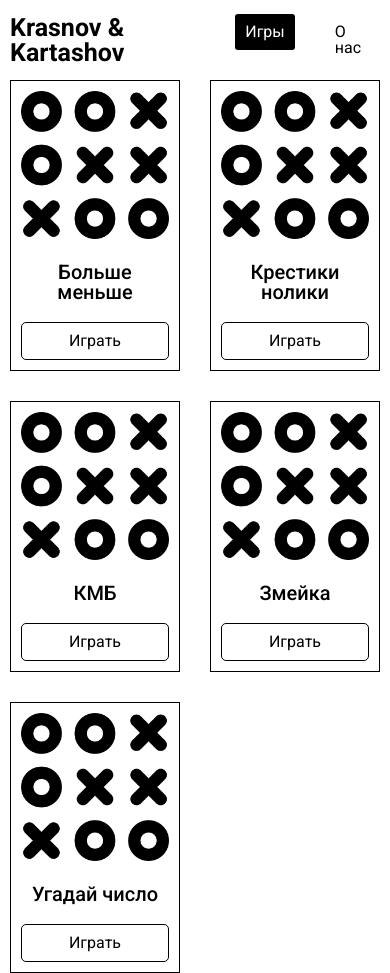
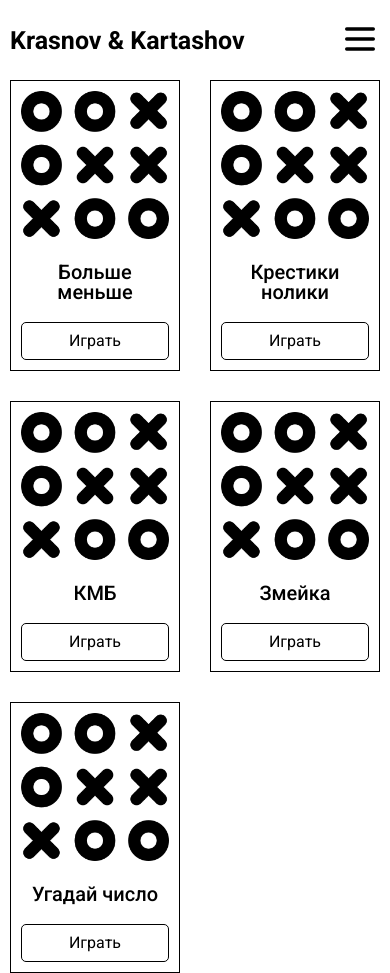
Before and after one commit to byteCruncherDEV/dual-games, a React (Vite) app: page / in a window 390 px wide. Built offline with nearby package versions, Linux system fonts and the light colour scheme.

Commit message:
add menu burger

```diff
--- a/src/widgets/Navbar/Navbar.module.scss
+++ b/src/widgets/Navbar/Navbar.module.scss
@@ -8,19 +8,18 @@
   padding: 0px 10px;
 }
 
-.wrapper {
 .logo {
   font-size: 25px;
   font-weight: 700;
 }
 
 .menu ul {
-    gap: 30px;
+  gap: 10px;
   display: flex;
 
   a {
     border-radius: 3px;
-      padding: 10px;
+    padding: 10px 20px;
 
     &.active {
       color: white;
@@ -33,4 +32,45 @@
     color: white;
   }
 }
+
+.burgerMenu {
+  display: none;
+  position: absolute;
+  background-color: white;
+  width: 100%;
+  font-size: 20px;
+  border-bottom: 1px solid black;
+
+  ul {
+    display: flex;
+    flex-direction: column;
+    align-items: center;
+
+    li a {
+      padding: 10px 0px;
     }
+  }
+}
+
+.burgerButton {
+  display: none;
+  cursor: pointer;
+
+  img {
+    height: 40px;
+  }
+}
+
+@media screen and (max-width: 560px) {
+  .menu {
+    display: none;
+  }
+
+  .burgerMenu {
+    display: block;
+  }
+
+  .burgerButton {
+    display: block;
+  }
+}
--- a/src/widgets/Navbar/Navbar.tsx
+++ b/src/widgets/Navbar/Navbar.tsx
@@ -2,11 +2,14 @@ import { Link } from 'react-router-dom';
 import { links } from './config/config';
 import { NavLink } from 'react-router-dom';
 import styles from './Navbar.module.scss';
+import { useState } from 'react';
 
 const Navbar = () => {
+  const [isToggle, setIsToggle] = useState<boolean>(false);
+
   return (
     <header>
-      <nav className={styles.wrapper}>
+      <div className={styles.wrapper}>
         <div className={styles.logo}>
           <Link to="/">Krasnov & Kartashov</Link>
         </div>
@@ -25,7 +28,27 @@ const Navbar = () => {
             ))}
           </ul>
         </div>
-      </nav>
+        <div className={styles.burgerButton} onClick={() => setIsToggle(!isToggle)}>
+          <img src="menu-2.svg" alt="" />
+        </div>
+      </div>
+      {isToggle && (
+        <div className={styles.burgerMenu}>
+          <ul>
+            {links.map((link) => (
+              <li key={link.link}>
+                <NavLink
+                  to={link.link}
+                  className={({ isActive, isPending }) =>
+                    isPending ? styles.pending : isActive ? styles.active : ''
+                  }>
+                  {link.text}
+                </NavLink>
+              </li>
+            ))}
+          </ul>
+        </div>
+      )}
     </header>
   );
 };
```
Also changed, not shown: public/menu-2.svg (added). Lines whose indentation alone changed are shown as unchanged.
